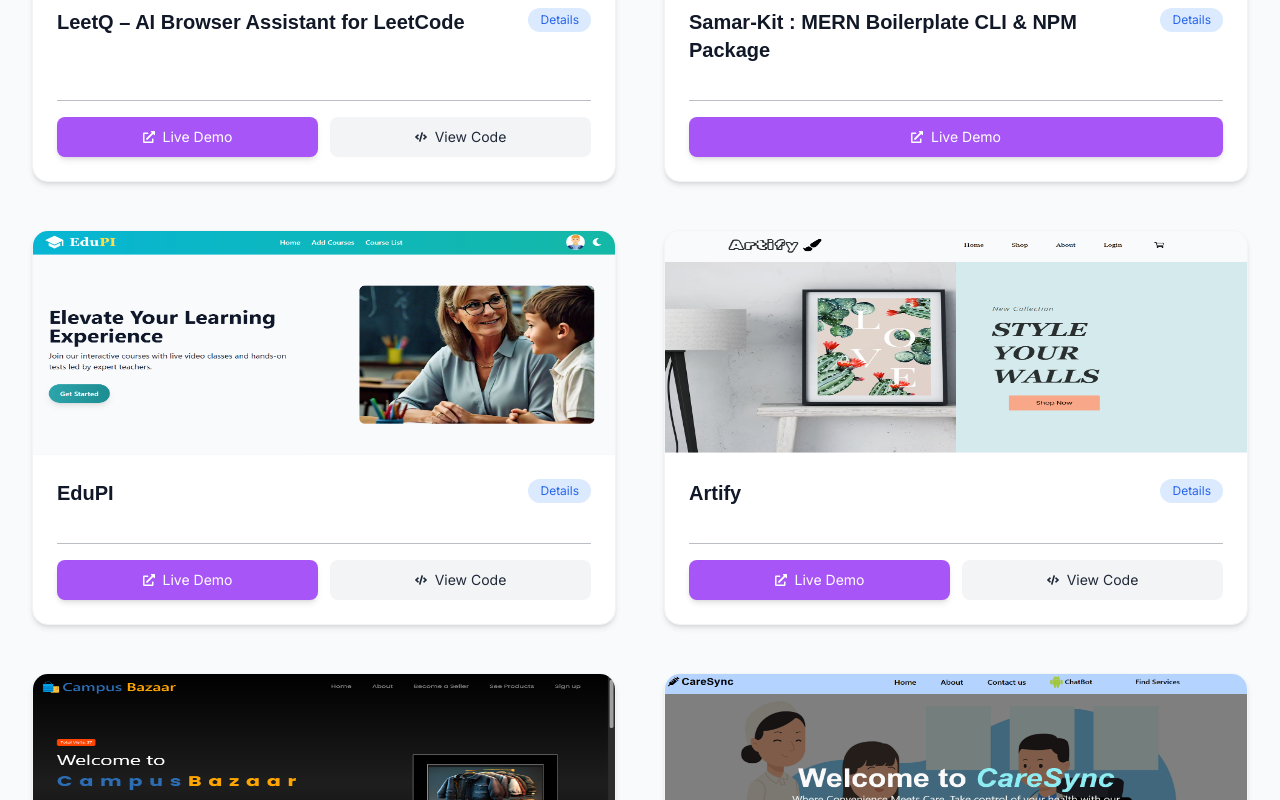
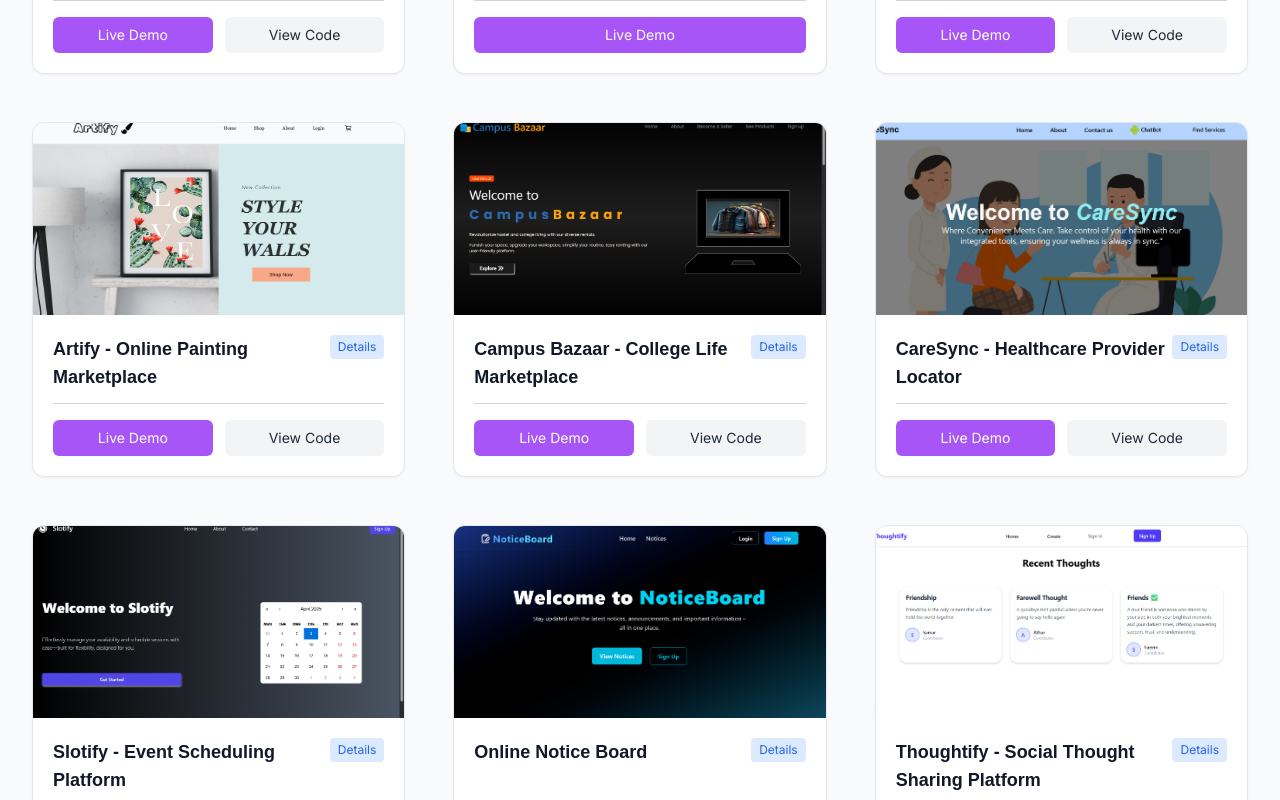
Before and after one commit to samar-abbas-786/samar.dev, a React (Vite) app: page / in a window 1280 px wide. Shown: the part 1660-2460 px from the top of the page. Built offline with nearby package versions, Linux system fonts and the light colour scheme.

Commit message:
added CodeX

```diff
--- a/src/Projects_Container/allProjects.js
+++ b/src/Projects_Container/allProjects.js
@@ -8,12 +8,13 @@ import Img7 from "../assets/images/notice.png";
 import Img8 from "../assets/images/thought.png";
 import Img9 from "../assets/images/leetq.png";
 import Img10 from "../assets/images/npm.png";
-import Img11 from "../assets/images/light.png"; // <-- Add your image here
+import Img11 from "../assets/images/light.png";
+import Img12 from "../assets/images/code.png"; // <-- Add your CodeX image here
 
 export const project = [
   {
     id: 1,
-    title: "TubeGate",
+    title: "TubeGate - One-Click YouTube Publishing Platform",
     url: "",
     img: Img6,
     desc: "Built an automated YouTube publishing platform where editors prefill video title, description, and tags; creators can publish directly to their channel with one click via OAuth, without downloading the video.",
@@ -30,6 +31,24 @@ export const project = [
   },
   {
     id: 2,
+    title: "CodeX – AI-Powered Coding Practice Platform",
+    url: "",
+    img: Img12,
+    desc: "CodeX is an interactive coding platform where users can solve coding problems using a real-time editor. With an integrated AI assistant, users can get step-by-step code explanations instantly based on their current input.",
+    live: "https://code-editor-one-beige.vercel.app/",
+    code: "https://github.com/samar-abbas-786/code-editor",
+    techStack: [
+      "Next.js",
+      "TypeScript",
+      "Tailwind CSS",
+      "Shadcn UI",
+      "Clerk Auth",
+      "Monaco Editor",
+      "Gemini API",
+    ],
+  },
+  {
+    id: 3,
     title: "Transcriptify – AI-Powered Video Summarizer",
     url: "",
     img: Img11,
@@ -46,7 +65,7 @@ export const project = [
     ],
   },
   {
-    id: 3,
+    id: 4,
     title: "LeetQ – AI Browser Assistant for LeetCode",
     url: "",
     img: Img9,
@@ -62,12 +81,12 @@ export const project = [
     ],
   },
   {
-    id: 4,
+    id: 5,
     title: "Samar-Kit : MERN Boilerplate CLI & NPM Package",
     url: "",
     img: Img10,
-    desc: "samar-kit is an npm package and CLI tool that instantly scaffolds a production-ready MERN stack application with built-in routing, authentication, and modular folder structure—accelerating full-stack development.",
-    live: "https://www.npmjs.com/package/samar-kit",
+    desc: "samar_kit is an npm package and CLI tool that instantly scaffolds a production-ready MERN stack application with built-in routing, authentication, and modular folder structure—accelerating full-stack development.",
+    live: "https://www.npmjs.com/package/samar_kit",
     techStack: [
       "Node.js",
       "Express",
@@ -80,8 +99,8 @@ export const project = [
     ],
   },
   {
-    id: 5,
-    title: "EduPI",
+    id: 6,
+    title: "EduPI - Online Learning Platform",
     url: "",
     img: Img1,
     desc: "Designed and developed a comprehensive school management platform...",
@@ -90,8 +109,8 @@ export const project = [
     techStack: ["MongoDB", "Express", "React", "Node.js", "Tailwind CSS"],
   },
   {
-    id: 6,
-    title: "Artify",
+    id: 7,
+    title: "Artify - Online Painting Marketplace",
     url: "https://artify-samar.vercel.app/",
     img: Img2,
     desc: "Developed Artify, an online painting marketplace...",
@@ -100,8 +119,8 @@ export const project = [
     techStack: ["React", "MongoDB", "Express", "Node.js", "Tailwind CSS"],
   },
   {
-    id: 7,
-    title: "Campus Bazaar",
+    id: 8,
+    title: "Campus Bazaar - College Life Marketplace",
     url: "https://campus-bazaar.onrender.com/",
     img: Img3,
     desc: "Introducing Campus Bazaar: Simplify college life...",
@@ -110,8 +129,8 @@ export const project = [
     techStack: ["Node.js", "Express", "MongoDB Cluster", "EJS", "CSS"],
   },
   {
-    id: 8,
-    title: "CareSync",
+    id: 9,
+    title: "CareSync - Healthcare Provider Locator",
     url: "https://caresync2-3.onrender.com",
     img: Img5,
     desc: "CareSync, a Healthcare Website, born from a hackathon...",
@@ -128,8 +147,8 @@ export const project = [
     ],
   },
   {
-    id: 9,
-    title: "Slotify",
+    id: 10,
+    title: "Slotify - Event Scheduling Platform",
     url: "https://gym-website-virid.vercel.app",
     img: Img4,
     desc: "Developed Slotify, an event scheduling platform...",
@@ -137,8 +156,8 @@ export const project = [
     techStack: ["React", "Node.js", "Express", "MongoDB", "Tailwind CSS"],
   },
   {
-    id: 10,
-    title: "Online Notice Board",
+    id: 11,
+    title: "Online Notice Board ",
     url: "https://notice-board-vx95.onrender.com",
     img: Img7,
     desc: "Built a digital Notice Board system...",
@@ -152,8 +171,8 @@ export const project = [
     ],
   },
   {
-    id: 11,
-    title: "Thoughtify",
+    id: 12,
+    title: "Thoughtify - Social Thought Sharing Platform",
     url: "https://notice-board-vx95.onrender.com",
     img: Img8,
     desc: "Thoughtify is a digital platform for sharing and exploring thoughts...",
--- a/src/components/Projects_Section.jsx
+++ b/src/components/Projects_Section.jsx
@@ -78,7 +78,7 @@ const Projects_Section = () => {
           </p>
         </motion.div>
 
-        <div className="grid grid-cols-1 md:grid-cols-2 lg:grid-cols-2 gap-12">
+        <div className="grid grid-cols-1 sm:grid-cols-2 lg:grid-cols-3 gap-12">
           {project.map((proj) => (
             <motion.div
               key={proj.id}
@@ -86,29 +86,25 @@ const Projects_Section = () => {
               animate={{ opacity: 1, y: 0 }}
               transition={{ duration: 0.3 }}
               whileHover={{ y: -5 }}
-              className={`flex flex-col rounded-2xl overflow-hidden transition-all duration-300 ${
+              className={`flex flex-col rounded-xl overflow-hidden transition-all duration-300 h-full ${
                 dark
-                  ? "bg-zinc-900/70 hover:bg-zinc-900 border border-zinc-800 hover:border-purple-500/20 shadow-lg shadow-purple-900/10"
-                  : "bg-white hover:bg-gray-50 border border-gray-100 hover:border-purple-200 shadow-md"
+                  ? "bg-zinc-900 hover:bg-zinc-800 border border-zinc-800 shadow-md"
+                  : "bg-white hover:bg-gray-50 border border-gray-200 shadow-sm"
               }`}
             >
-              <div className="relative h-56 overflow-hidden group">
+              <div className="relative h-48 w-full overflow-hidden">
                 <img
                   src={proj.img}
                   alt={proj.title}
                   loading="lazy"
-                  className="w-full h-full object-fill transition-transform duration-700 group-hover:scale-110"
+                  className="w-full h-full object-cover transition-transform duration-500 hover:scale-105"
                 />
-                <div className="absolute inset-0 bg-gradient-to-t from-black/70 via-black/30 to-transparent opacity-0 group-hover:opacity-100 transition-opacity duration-500 flex items-end p-6">
-                  <h2 className="text-white text-xl font-bold">{proj.title}</h2>
-                </div>
               </div>
 
-              <div className="p-6 flex flex-col flex-grow">
-                <div className="flex-grow">
+              <div className="p-5 flex flex-col flex-grow">
                 <div className="flex justify-between items-start mb-3">
                   <h2
-                      className={`text-xl font-bold ${
+                    className={`text-lg font-semibold ${
                       dark ? "text-white" : "text-gray-900"
                     }`}
                   >
@@ -116,11 +112,11 @@ const Projects_Section = () => {
                   </h2>
                   <button
                     onClick={() => toggleDetails(proj.id)}
-                      className={`text-xs font-medium px-3 py-1 rounded-full ${
+                    className={`text-xs font-medium px-2 py-1 rounded ${
                       dark
-                          ? "text-blue-400 hover:text-blue-300 bg-blue-900/20 hover:bg-blue-900/30"
-                          : "text-blue-600 hover:text-blue-800 bg-blue-100 hover:bg-blue-200"
-                      } transition-colors`}
+                        ? "text-blue-400 bg-blue-900/20 hover:bg-blue-800/30"
+                        : "text-blue-600 bg-blue-100 hover:bg-blue-200"
+                    }`}
                   >
                     {visibleDetails[proj.id] ? "Hide" : "Details"}
                   </button>
@@ -129,27 +125,18 @@ const Projects_Section = () => {
                 <AnimatePresence>
                   {visibleDetails[proj.id] && (
                     <motion.div
-                        className="overflow-hidden"
+                      className="text-sm mb-4"
                       initial={{ height: 0, opacity: 0 }}
                       animate={{ height: "auto", opacity: 1 }}
                       exit={{ height: 0, opacity: 0 }}
                       transition={{ duration: 0.3 }}
                     >
                       <p
-                          className={`text-sm mb-4 ${
+                        className={`mb-3 ${
                           dark ? "text-gray-300" : "text-gray-600"
                         }`}
                       >
                         {proj.desc}
-                        </p>
-                        {proj.techStack && (
-                          <div>
-                            <p
-                              className={`text-xs font-semibold mb-2 ${
-                                dark ? "text-gray-400" : "text-gray-500"
-                              }`}
-                            >
-                              TECH STACK
                       </p>
                       <div className="flex flex-wrap gap-2">
                         {proj.techStack.map((tech, index) => (
@@ -165,42 +152,36 @@ const Projects_Section = () => {
                           </span>
                         ))}
                       </div>
-                          </div>
-                        )}
                     </motion.div>
                   )}
                 </AnimatePresence>
-                </div>
 
-                <div className="flex gap-3 mt-6 pt-4 border-t border-gray-800/30">
+                <div className="mt-auto pt-4 flex gap-3 border-t border-gray-800/20">
                   {proj.live && (
                     <a
                       href={proj.live}
                       target="_blank"
                       rel="noopener noreferrer"
-                      className={`flex items-center gap-2 text-sm px-4 py-2.5 rounded-lg transition-all flex-1 justify-center ${
+                      className={`text-sm flex-1 text-center px-3 py-2 rounded-md ${
                         dark
-                          ? "bg-purple-600 hover:bg-purple-700 text-white shadow-lg shadow-purple-500/10"
-                          : "bg-purple-500 hover:bg-purple-600 text-white shadow-md"
+                          ? "bg-purple-600 text-white hover:bg-purple-700"
+                          : "bg-purple-500 text-white hover:bg-purple-600"
                       }`}
                     >
-                      <FaExternalLinkAlt className="text-xs" />
                       Live Demo
                     </a>
                   )}
-
                   {proj.code && (
                     <a
                       href={proj.code}
                       target="_blank"
                       rel="noopener noreferrer"
-                      className={`flex items-center gap-2 text-sm px-4 py-2.5 rounded-lg transition-all flex-1 justify-center ${
+                      className={`text-sm flex-1 text-center px-3 py-2 rounded-md ${
                         dark
-                          ? "bg-zinc-800 hover:bg-zinc-700 text-white"
-                          : "bg-gray-100 hover:bg-gray-200 text-gray-800"
+                          ? "bg-zinc-700 text-white hover:bg-zinc-600"
+                          : "bg-gray-100 text-gray-800 hover:bg-gray-200"
                       }`}
                     >
-                      <FaCode className="text-xs" />
                       View Code
                     </a>
                   )}
```
Also changed, not shown: src/assets/images/code.png (added). Lines whose indentation alone changed are shown as unchanged.
